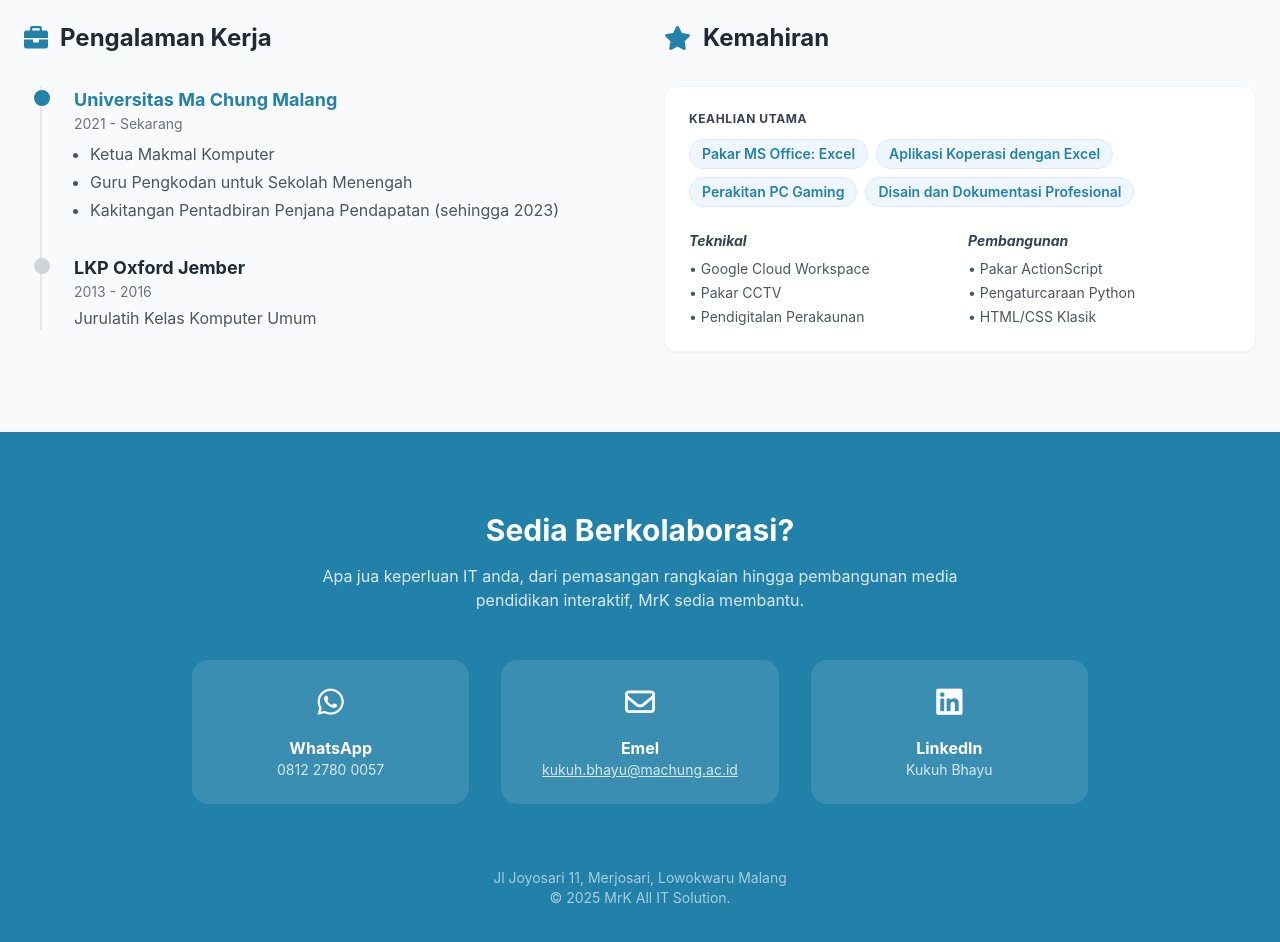
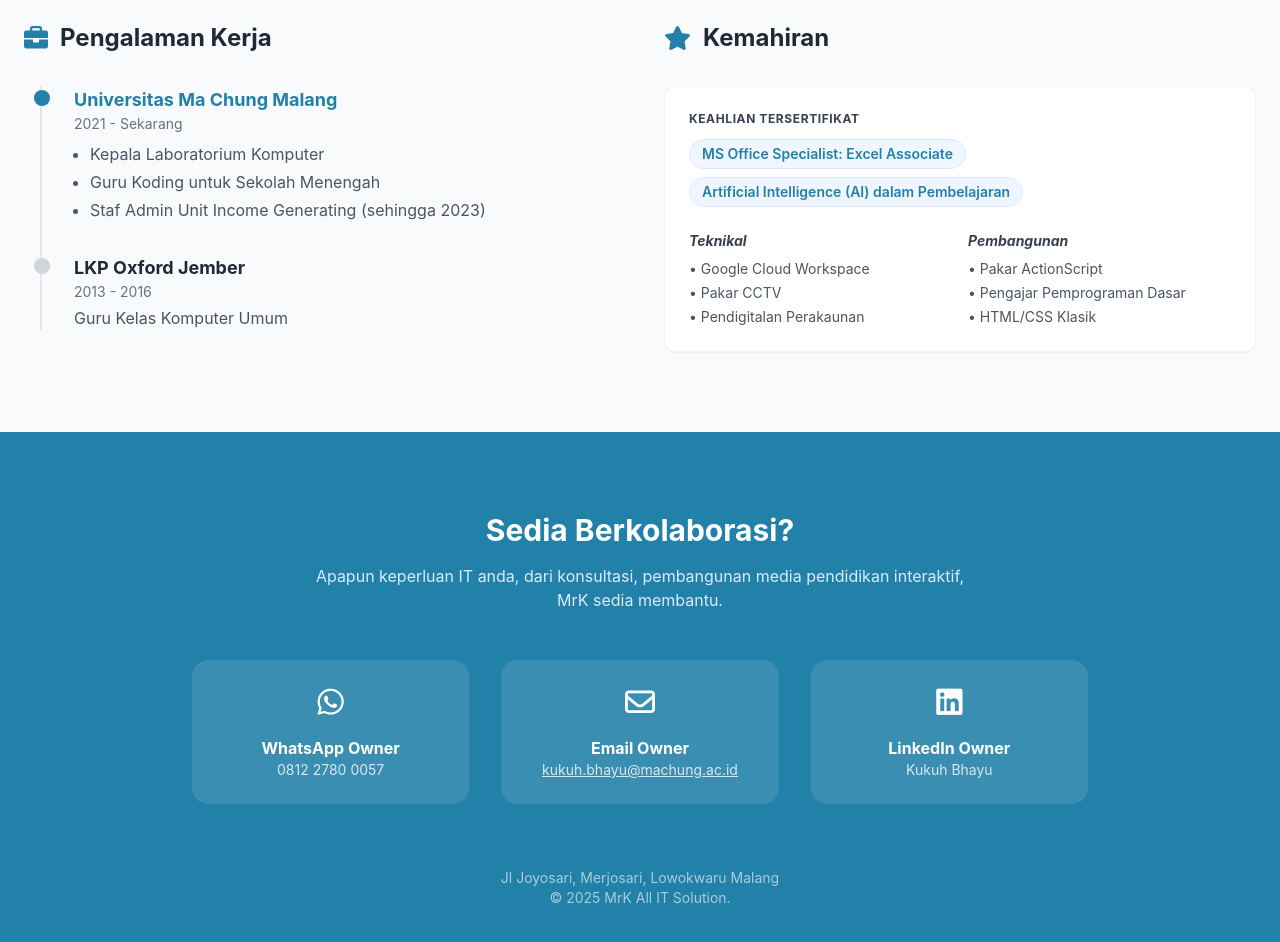
Before and after one commit to kukuh-bhayu/portfolio-mrk, a plain HTML site: page index.html in a window 1280 px wide. Shown: the part 1120-2062 px from the top of the page. Drawn offline with nearby package versions, Linux system fonts and the light colour scheme.

Commit message:
Update index.html

```diff
--- a/index.html
+++ b/index.html
@@ -52,7 +52,7 @@
                     Halo, kami <strong>MrK All IT Solution</strong> teknisi IT dengan pengalaman luas dalam digitalisai, analisis, konsultasi, hingga produksi kreatif digital.
                 </p>
                 <div class="flex space-x-4">
-                    <a href="#contact" class="bg-mrk-blue text-white px-8 py-3 rounded-full font-bold shadow-lg hover:shadow-xl transition transform hover:-translate-y-1">Mula Projek</a>
+                    <a href="#contact" class="bg-mrk-blue text-white px-8 py-3 rounded-full font-bold shadow-lg hover:shadow-xl transition transform hover:-translate-y-1">Mulai Projek</a>
                     <a href="#experience" class="bg-white border border-gray-300 text-gray-700 px-8 py-3 rounded-full font-bold hover:bg-gray-50 transition">Lihat Portofolio</a>
                 </div>
             </div>
@@ -87,7 +87,7 @@
                     </div>
                     <h3 class="text-xl font-bold mb-4">Perisian & Pengkodan</h3>
                     <p class="text-gray-600 italic mb-2 text-sm">Python | ActionScript | HTML/CSS</p>
-                    <p class="text-gray-600 text-sm">Pembuatan automasi, aplikasi pendidikan interaktif, dan simulasi robotik.</p>
+                    <p class="text-gray-600 text-sm">Pelatihan IT, pembuatan automasi, aplikasi pendidikan interaktif, analisa data, dan simulasi robotik.</p>
                 </div>
                 <!-- Layanan 3 -->
                 <div class="p-8 bg-gray-50 rounded-2xl hover:shadow-xl transition border-b-4 border-mrk-blue">
@@ -117,16 +117,16 @@
                             <h4 class="font-bold text-lg text-mrk-blue">Universitas Ma Chung Malang</h4>
                             <p class="text-gray-500 text-sm">2021 - Sekarang</p>
                             <ul class="mt-2 text-gray-600 space-y-1 list-disc ml-4">
-                                <li>Ketua Makmal Komputer</li>
-                                <li>Guru Pengkodan untuk Sekolah Menengah</li>
-                                <li>Kakitangan Pentadbiran Penjana Pendapatan (sehingga 2023)</li>
+                                <li>Kepala Laboratorium Komputer</li>
+                                <li>Guru Koding untuk Sekolah Menengah</li>
+                                <li>Staf Admin Unit Income Generating (sehingga 2023)</li>
                             </ul>
                         </div>
                         <div>
                             <span class="absolute -left-2 bg-gray-300 w-4 h-4 rounded-full mt-1"></span>
                             <h4 class="font-bold text-lg text-gray-800">LKP Oxford Jember</h4>
                             <p class="text-gray-500 text-sm">2013 - 2016</p>
-                            <p class="mt-1 text-gray-600">Jurulatih Kelas Komputer Umum</p>
+                            <p class="mt-1 text-gray-600">Guru Kelas Komputer Umum</p>
                         </div>
                     </div>
                 </div>
@@ -137,12 +137,10 @@
                     </h2>
                     <div class="bg-white p-6 rounded-xl shadow-sm border border-gray-100">
                         <div class="mb-6">
-                            <h5 class="font-bold text-gray-700 mb-3 uppercase text-xs tracking-wider">Keahlian Utama</h5>
+                            <h5 class="font-bold text-gray-700 mb-3 uppercase text-xs tracking-wider">Keahlian tersertifikat</h5>
                             <div class="flex flex-wrap gap-2">
-                                <span class="bg-blue-50 text-mrk-blue px-3 py-1 rounded-full text-sm font-semibold border border-blue-100">Pakar MS Office: Excel</span>
-                                <span class="bg-blue-50 text-mrk-blue px-3 py-1 rounded-full text-sm font-semibold border border-blue-100">Aplikasi Koperasi dengan Excel</span>
-                                <span class="bg-blue-50 text-mrk-blue px-3 py-1 rounded-full text-sm font-semibold border border-blue-100">Perakitan PC Gaming</span>
-                                <span class="bg-blue-50 text-mrk-blue px-3 py-1 rounded-full text-sm font-semibold border border-blue-100">Disain dan Dokumentasi Profesional</span>
+                                <span class="bg-blue-50 text-mrk-blue px-3 py-1 rounded-full text-sm font-semibold border border-blue-100">MS Office Specialist: Excel Associate</span>
+                                <span class="bg-blue-50 text-mrk-blue px-3 py-1 rounded-full text-sm font-semibold border border-blue-100">Artificial Intelligence (AI) dalam Pembelajaran</span>
                             </div>
                         </div>
                         <div class="grid grid-cols-2 gap-4">
@@ -158,7 +156,7 @@
                                 <h5 class="font-bold text-gray-700 mb-2 text-sm italic">Pembangunan</h5>
                                 <ul class="text-sm text-gray-600 space-y-1">
                                     <li>• Pakar ActionScript</li>
-                                    <li>• Pengaturcaraan Python</li>
+                                    <li>• Pengajar Pemprograman Dasar</li>
                                     <li>• HTML/CSS Klasik</li>
                                 </ul>
                             </div>
@@ -173,28 +171,28 @@
     <section id="contact" class="py-20 bg-mrk-blue text-white">
         <div class="container mx-auto px-6 text-center">
             <h2 class="text-3xl font-bold mb-4">Sedia Berkolaborasi?</h2>
-            <p class="text-blue-100 mb-12 max-w-2xl mx-auto">Apa jua keperluan IT anda, dari pemasangan rangkaian hingga pembangunan media pendidikan interaktif, MrK sedia membantu.</p>
+            <p class="text-blue-100 mb-12 max-w-2xl mx-auto">Apapun keperluan IT anda, dari konsultasi, pembangunan media pendidikan interaktif, MrK sedia membantu.</p>
 
             <div class="grid grid-cols-1 md:grid-cols-3 gap-8 max-w-4xl mx-auto">
                 <a href="https://wa.me/6281227800057" target="_blank" class="flex flex-col items-center p-6 bg-white bg-opacity-10 rounded-2xl hover:bg-opacity-20 transition">
                     <i class="fab fa-whatsapp text-3xl mb-4"></i>
-                    <span class="font-bold">WhatsApp</span>
+                    <span class="font-bold">WhatsApp Owner</span>
                     <span class="text-sm opacity-80">0812 2780 0057</span>
                 </a>
                 <a href="mailto:kukuh.bhayu@machung.ac.id" class="flex flex-col items-center p-6 bg-white bg-opacity-10 rounded-2xl hover:bg-opacity-20 transition">
                     <i class="far fa-envelope text-3xl mb-4"></i>
-                    <span class="font-bold">Emel</span>
+                    <span class="font-bold">Email Owner</span>
                     <span class="text-sm opacity-80 underline">kukuh.bhayu@machung.ac.id</span>
                 </a>
                 <a href="https://www.linkedin.com/in/kukuhbhayu" target="_blank" class="flex flex-col items-center p-6 bg-white bg-opacity-10 rounded-2xl hover:bg-opacity-20 transition">
                     <i class="fab fa-linkedin text-3xl mb-4"></i>
-                    <span class="font-bold">LinkedIn</span>
+                    <span class="font-bold">LinkedIn Owner</span>
                     <span class="text-sm opacity-80">Kukuh Bhayu</span>
                 </a>
             </div>
 
             <p class="mt-16 text-sm opacity-60">
-                Jl Joyosari 11, Merjosari, Lowokwaru Malang<br>
+                Jl Joyosari, Merjosari, Lowokwaru Malang<br>
                 &copy; 2025 MrK All IT Solution.
             </p>
         </div>
```
